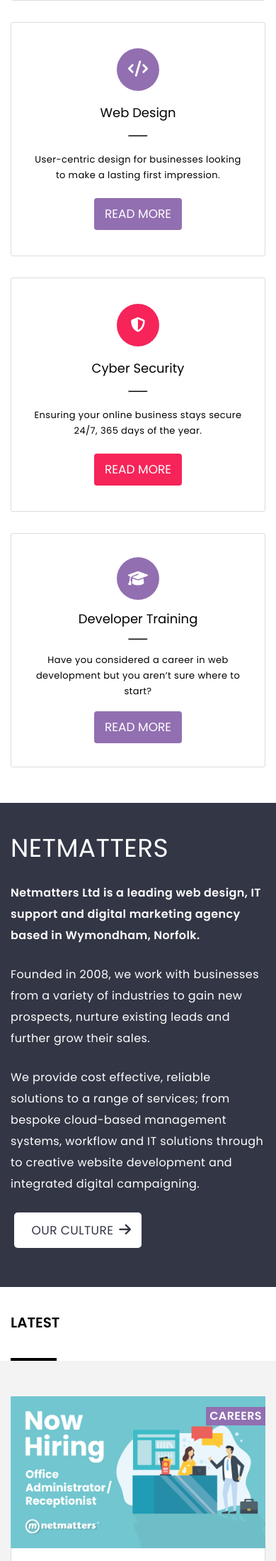
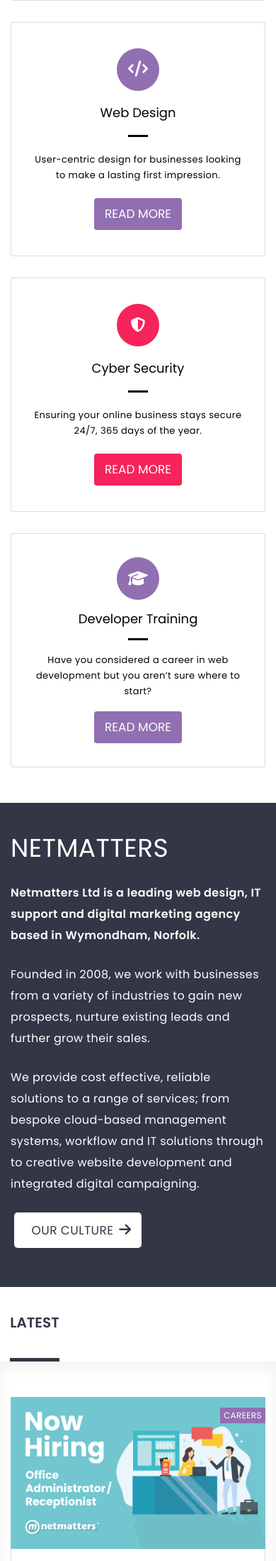
Before and after one commit to Hexagonsun70/HTML-CSS-REFLECTION, a PHP site: page / in a window 390 px wide. Shown: the part 2721-4920 px from the top of the page at 71% size. Run offline with PHP 8.4, Linux system fonts and the light colour scheme; some libraries are stand-ins or nearby versions.

Commit message:
Various changes to breakpoints and browser diff.Zoom on news img

```diff
--- a/css/styles.css
+++ b/css/styles.css
@@ -825,31 +832,44 @@ hr {
   background-color: #ebebeb;
 }
 
+.span-line-container {
+  transform: translateZ(10);
+}
+
 .span-con {
+  font-size: 1.25rem;
+  letter-spacing: 0.4;
+  padding-top: 40px;
+}
+
+.latest-block {
+  height: 105px;
+  display: flex;
+  align-items: flex-end;
+}
+
+.latest {
+  width: 70px;
+  height: 65px;
+  margin-left: 14px;
+  border-bottom: 5px solid #333645;
+  font-size: 20px;
+  text-align: center;
   font-family: poppins-bold;
   text-transform: uppercase;
-  font-size: 1.25rem;
-  letter-spacing: 0.4;
-  padding: 40px 15px;
-}
-
-.span {
-  margin-bottom: 1000px;
-}
-
-.line {
-  border: solid 2px;
-  background-color: black;
-  width: 65px;
-  margin-left: 15px;
-  margin-bottom: 0px;
-  padding: 0;
+  color: #333645;
+}
+
+.box--shadow-news {
+  width: 100%;
+  height: auto;
+  box-shadow: inset 0 10px 20px #f3f3f3;
 }
 
 /* News blocks */
 .news {
   padding-top: 50px;
-  background-color: #f3f3f3;
+  background-color: white;
 }
 
 .card-container {
@@ -867,14 +887,26 @@ hr {
   width: 100%;
 }
 
+.background1 {
+  overflow: hidden;
+}
+
 .news-image {
-  height: auto;
   max-width: 100%;
   display: block;
 }
 
 .background1 {
   position: relative;
+}
+
+.grow {
+  transition: all 0.25s ease-in-out;
+}
+
+.grow:hover {
+  transform: scale(1.1);
+  opacity: 85%;
 }
 
 .news-tag {
@@ -1907,3 +1956,28 @@ input[type=checkbox]:checked:before {
     height: auto;
   }
 }
+@-moz-document url-prefix() {
+  .burger-img-div {
+    height: 20px;
+  }
+}
+.about--strong,
+.latest,
+.news-tag,
+.posted,
+.news-title {
+  font-family: poppins;
+}
+
+.about--strong {
+  font-weight: bold;
+}
+
+.latest {
+  text-transform: uppercase;
+  font-weight: bold;
+}
+
+.news-tag {
+  font-size: 12px;
+}
--- a/index.html
+++ b/index.html
@@ -458,7 +458,7 @@
              <i class="fas fa-th"></i>
            </div>
            <h2 class="info-title">Bespoke Software</h2>
-           <hr class="rule">
+           <div class="rule"></div>
            <span class="text-span">
              Tailored software solutions to improve business productivity and
              online profits. Our expert team will ensure a software solution.
@@ -479,7 +479,7 @@
               <i class="fas fa-desktop"></i>
             </div>
             <h2 class="info-title">IT Support</h2>
-            <hr class="rule">
+            <div class="rule"></div>
             <span class="text-span">
               Remotely managed IT services that is catered to your businesses
               needs, adds value and reduces costs.
@@ -500,7 +500,7 @@
               <i class="far fa-chart-bar"></i>
             </div>
             <h2 class="info-title">Digital Marketing</h2>
-            <hr class="rule">
+            <div class="rule"></div>
             <span class="text-span">
               Driving brand awareness and ROI through creative digital marketing
               campaigns. We review and monitor online performances.
@@ -523,7 +523,7 @@
               <i class="fas fa-phone"></i>
             </div>
             <h2 class="info-title">Telecoms Services</h2>
-            <hr class="rule">
+            <div class="rule"></div>
             <span class="text-span">
               Stay connected with bespoke telecoms solutions when you need it
               most.
@@ -544,7 +544,7 @@
               <i class="fas fa-code"></i>
             </div>
             <h2 class="info-title">Web Design</h2>
-            <hr class="rule">
+            <div class="rule"></div>
             <span class="text-span">
               User-centric design for businesses looking to make a lasting first
               impression.
@@ -565,7 +565,7 @@
               <i class="fas fa-shield-alt"></i>
             </div>
             <h2 class="info-title">Cyber Security</h2>
-            <hr class="rule">
+            <div class="rule"></div>
             <span class="text-span">
               Ensuring your online business stays secure 24/7, 365 days of the
               year.
@@ -586,7 +586,7 @@
               <i class="fas fa-graduation-cap"></i>
             </div>
             <h2 class="info-title">Developer Training</h2>
-            <hr class="rule">
+            <div class="rule"></div>
             <span class="text-span">
               Have you considered a career in web development but you aren’t
               sure where to start?
@@ -650,27 +650,27 @@
 <!-- News Section Start -->
 
   <section>
+    <h3>
       <div class="span-line-container">
         <div class="span-n-line">
-        <div class="span-con">
-          <span class="span">
+          <div class="latest-block">
+            <div class="latest">
                 Latest
-          </span>
-        </div>
-        <div class="line">
             </div>
           </div>
+        </div>
+      </h3>
 
     </div>
 
-    <div class="news">
+    <div class="news box--shadow-news">
 
       <div class="card-container">
 
         <div class="news-containers">
           <div class="news-blocks">
             <div class="background1">
-              <img src="img/news/news-hiring.jpg" alt="" class="news-image">
+              <img src="img/news/news-hiring.jpg" alt="" class="news-image grow">
               <a href="#">
                 <div class="news-tag" id="tag1">Careers</div>
               </a>
@@ -720,7 +720,7 @@
       <div class="news-containers">
         <div class="news-blocks">
           <div class="background1">
-            <img src="img/news/news-carbon.jpg" alt="" class="news-image">
+            <img src="img/news/news-carbon.jpg" alt="" class="news-image grow">
             <a href="#">
               <div class="news-tag" id="tag2">News</div>
             </a>
@@ -771,7 +771,7 @@
       <div class="news-containers news-card-3">
         <div class="news-blocks">
           <div class="background1">
-            <img src="img/news/news-how.jpg" alt="" class="news-image">
+            <img src="img/news/news-how.jpg" alt="" class="news-image grow">
             <a href="#">
               <div class="news-tag" id="tag3">News</div>
             </a>
@@ -824,20 +824,19 @@
 
 <!-- Client Badge Bar Begin -->
 
-  <section class="client-bar">
+    <div class="client-bar box--shadow-client">
       <div class="client-parent-wrapper">
         <div class="client-parent">
-
           <div class="client-img">
             <a href="#">
-            <div class="arrow-box">
+              <div class="arrow-box arrow-box2">
                 <h3>Busseys</h3>
                 <div class="tt-line"></div>
                 <p>
                   One of the UK's leading Ford dealerships
                 </p>
               </div>
-            <div class="arrow">
+              <div class="arrow arrow2">
               </div>
               <div>
                 <img src="img/client/busseys-bw.jpg" alt="" class="bw-img busseys">
@@ -860,7 +859,6 @@
               </div>
               <div>
                 <img src="img/client/crane-bw.jpg" alt="" class="bw-img crane">
-
                 <img src="img/client/crane.png" alt="" class="colour-img crane">
               </div>
             </a>
@@ -868,14 +866,14 @@
 
           <div class="client-img">
             <a href="#">
-            <div class="arrow-box">
+              <div class="arrow-box arrow-box2">
                 <h3>Beat</h3>
                 <div class="tt-line"></div>
                 <p>
                   The UK's eating disorder charity founded in 1989.
                 </p>
               </div>
-            <div class="arrow">
+              <div class="arrow arrow2">
               </div>
               <div>
                 <img src="img/client/beat-bw.jpg" alt="" class="bw-img beat">
@@ -907,7 +905,7 @@
 
         </div>
       </div>
-  </section>
+    </div>
 
 <!-- Client Badge Section End -->
 
--- /dev/null
+++ b/scss/breakpoints/_browser_specific_queries.scss
@@ -0,0 +1,42 @@
+// Makes the text fit in the burger-box menu button on mozilla
+
+@-moz-document url-prefix() {
+  .burger-img-div {
+    height: 20px;
+  }
+}
+
+// Couldn't figure out IE specific queries. Because this is the last partial
+// it overwrites due to the cascade but may be less efficient than IE specific
+// rules.
+
+// Font Styling for IE
+
+.about--strong,
+.latest,
+.news-tag,
+.posted,
+.news-title {
+  font-family: poppins;
+}
+
+.about--strong {
+  font-weight: bold;
+}
+
+.latest {
+  text-transform: uppercase;
+  font-weight: bold;
+}
+
+.news-tag {
+  font-size: 12px;
+}
+
+// Problems with IE:
+
+// Border shading in header navbar not working for some reason.
+
+// Tickbox not styled.
+
+// Microsoft badge flush with partner badge rather than spaced.
--- a/scss/breakpoints/_large_breakpoint.scss
+++ b/scss/breakpoints/_large_breakpoint.scss
@@ -96,9 +96,8 @@
     width: 33.3%
   }
 
-  .three-flex {
-    // height: 350px;
-    // width: 32%;
+  .four-flex {
+    height: 312px;
   }
 
   .info-boxes {
--- a/scss/breakpoints/_mobile_breakpoint.scss
+++ b/scss/breakpoints/_mobile_breakpoint.scss
@@ -1,5 +1,5 @@
+@use '../abstracts' as *;
 // Mobile Breakpoint: < 425px
 
 // Realised I wrote this website with a mobile first
 // approach so I didnt need to use this breakpoint file.
-//
--- a/scss/partials/_news.scss
+++ b/scss/partials/_news.scss
@@ -1,31 +1,45 @@
 @use '../abstracts' as *;
 
+.span-line-container {
+	transform: translateZ(10);
+}
+
 .span-con {
+
+	font-size: 1.25rem;
+	letter-spacing: 0.4;
+	padding-top: 40px;
+}
+
+.latest-block {
+	height: 105px;
+	display: flex;
+	align-items: flex-end;
+}
+
+.latest {
+	width: 70px;
+	height: 65px;
+	margin-left: 14px;
+	border-bottom: 5px solid $dark-bg;
+	font-size: 20px;
+	text-align: center;
 	font-family: poppins-bold;
 	text-transform: uppercase;
-	font-size: 1.25rem;
-	letter-spacing: 0.4;
-	padding: 40px 15px;
+	color: $dark-bg;
 }
 
-.span {
-	margin-bottom: 1000px;
-}
-
-.line {
-	border: solid 2px;
-	background-color: black;
-	width: 65px;
-	margin-left: 15px;
-	margin-bottom: 0px;
-	padding: 0;
+.box--shadow-news {
+	width: 100%;
+	height: auto;
+  box-shadow: inset 0 10px 20px $news-bg;
 }
 
 /* News blocks */
 
 .news {
 	padding-top:      50px;
-	background-color: $news-bg;
+	background-color: white;
 
 }
 
@@ -44,8 +58,11 @@
 	width: 100%;
 }
 
+.background1 {
+	overflow: hidden;
+}
+
 .news-image {
-	height: auto;
 	max-width: 100%;
 	display: block;
 }
@@ -53,6 +70,16 @@
 .background1 {
 	position: relative;
 }
+
+.grow {
+	transition: all .25s ease-in-out;
+}
+
+.grow:hover {
+	transform: scale(1.1);
+	opacity: 85%;
+ }
+
 
 .news-tag {
  	width: auto;
--- a/scss/styles.scss
+++ b/scss/styles.scss
@@ -15,3 +15,4 @@
 @use "breakpoints/_medium_breakpoint.scss";
 @use "breakpoints/_large_breakpoint.scss";
 @use "breakpoints/_xl_breakpoint.scss";
+@use "breakpoints/_browser_specific_queries.scss";
```
Also changed, not shown: other parts of css/styles.css (+36 -12 lines), notes.css (deleted, +0 -35 lines), notes.txt (added, +40 -0 lines), scss/partials/_client_websites.scss (+38 -22 lines), scss/partials/_info_boxes.scss (+25 -6 lines), scss/partials/_tooltip_rules-non-ie-compatible.scss (added, +65 -0 lines). Lines whose indentation alone changed are shown as unchanged.
